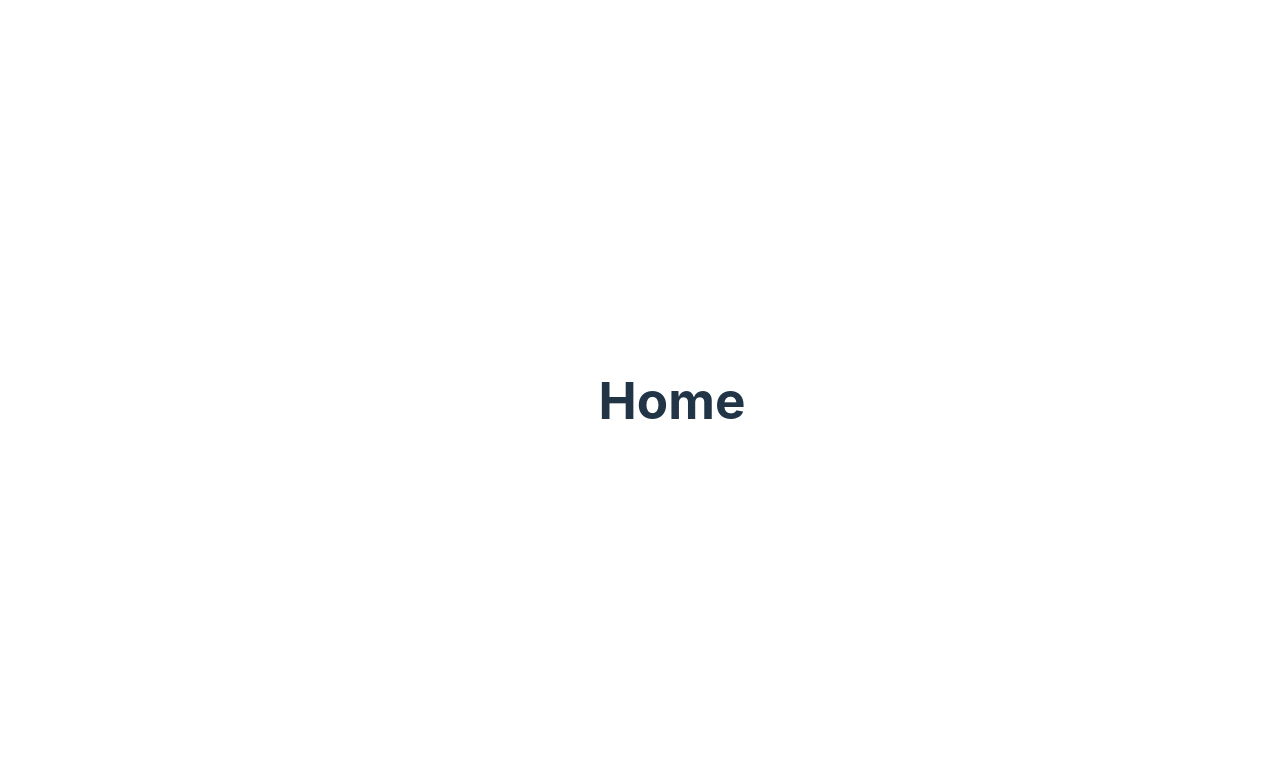
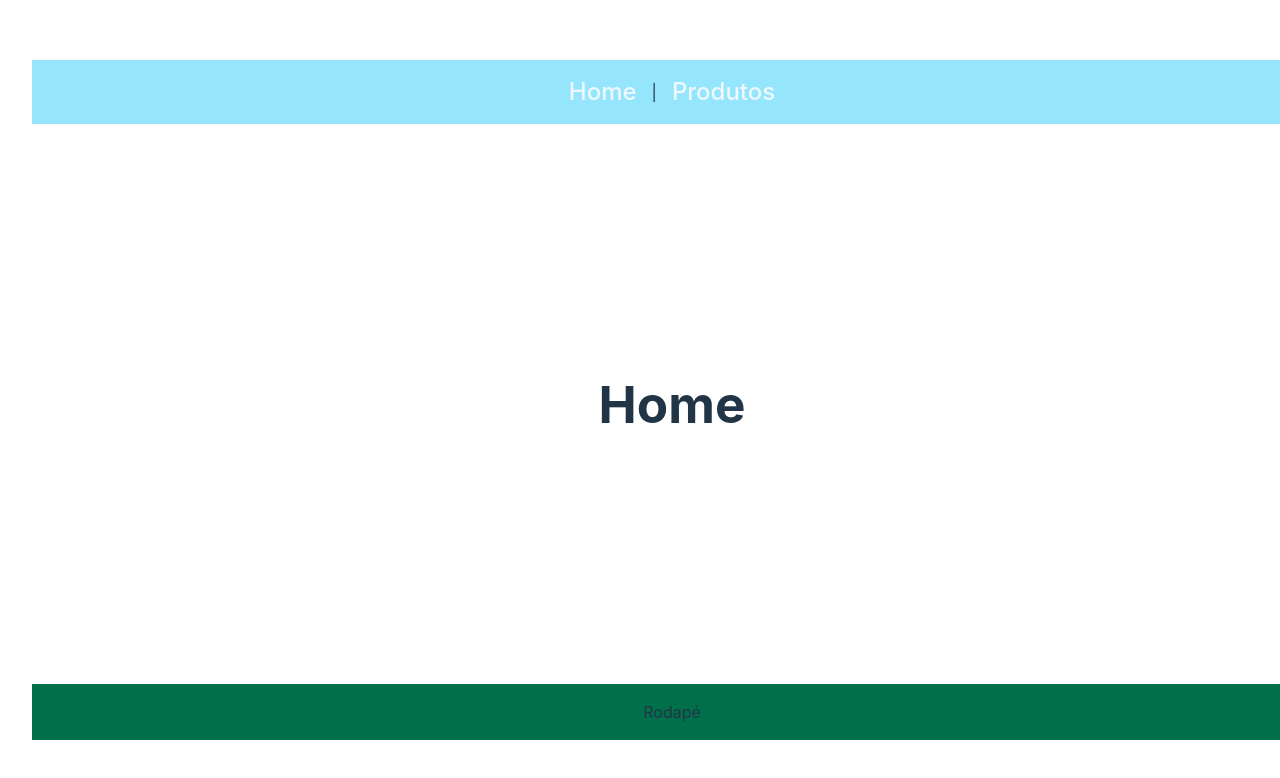
Before and after one commit to aaaaaaaaana/checkpoint2-2sem, a React (Vite) app in the folder checkpoint-rotas/: page / in a window 1280 px wide. Shown: the top 778 px of the page. Built offline with nearby package versions, Linux system fonts and the light colour scheme.

Commit message:
adicionando componentes no app

```diff
--- a/checkpoint-rotas/src/App.css
+++ b/checkpoint-rotas/src/App.css
@@ -59,5 +59,5 @@ main{
 footer{
   display: flex; width: 100vw;
   flex-direction: column; justify-content: center;
-  background-color: aquamarine;
+  background-color: rgb(0, 112, 75);
 }
--- a/checkpoint-rotas/src/App.jsx
+++ b/checkpoint-rotas/src/App.jsx
@@ -3,13 +3,17 @@ import reactLogo from './assets/react.svg'
 import viteLogo from '/vite.svg'
 import './App.css'
 import { Outlet } from 'react-router-dom'
+import Menu from './components/Menu'
+import Rodape from './components/Rodape'
 
 function App() {
 
 
   return (
     <>
+      <Menu/>
       <Outlet/>
+      <Rodape/>
     </>
   )
 }
```
